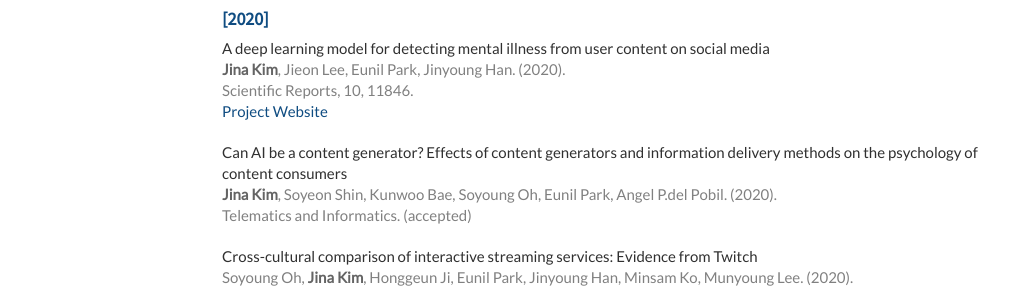
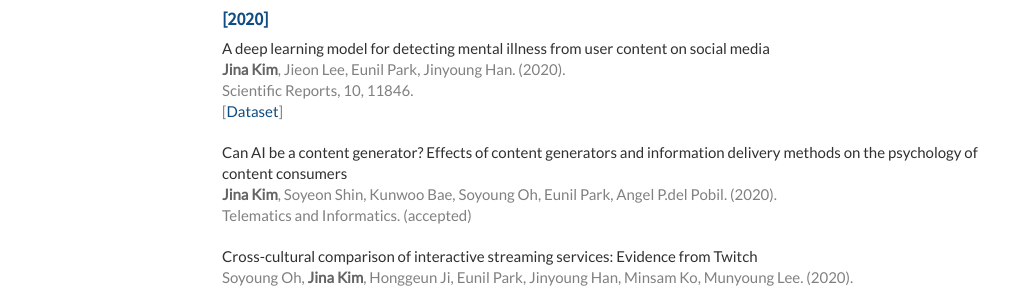
Before and after one commit to Jina-Kim/Jina-Kim.github.io, a Jekyll site: the page built from index.html, in a window 1280 px wide. Shown: the part 516-806 px from the top of the page, without its empty margins (138-1149 px from the left). Built offline with Jekyll 4.4.1, drawn with Linux system fonts in a browser that asks for light colours; nearby versions of some CDN libraries; the list of posts is cut into pages by our own code.

Commit message:
Update publications.html

```diff
--- a/_includes/publications.html
+++ b/_includes/publications.html
@@ -9,7 +9,7 @@
             A deep learning model for detecting mental illness from user content on social media<br/>
             <span> <em>Jina Kim</em>, Jieon Lee, Eunil Park, Jinyoung Han. (2020).</span><br/>
             <span>Scientific Reports, 10, 11846.</span><br/>
-            <span><a href="{{site.baseurl}}/dataset/20srep-mental" class="paper_link">Project Website</a></span>
+            <span>[<a href="{{site.baseurl}}/dataset/20srep-mental" class="paper_link">Dataset</a>]</span>
         </header>
     </article>
 
```
